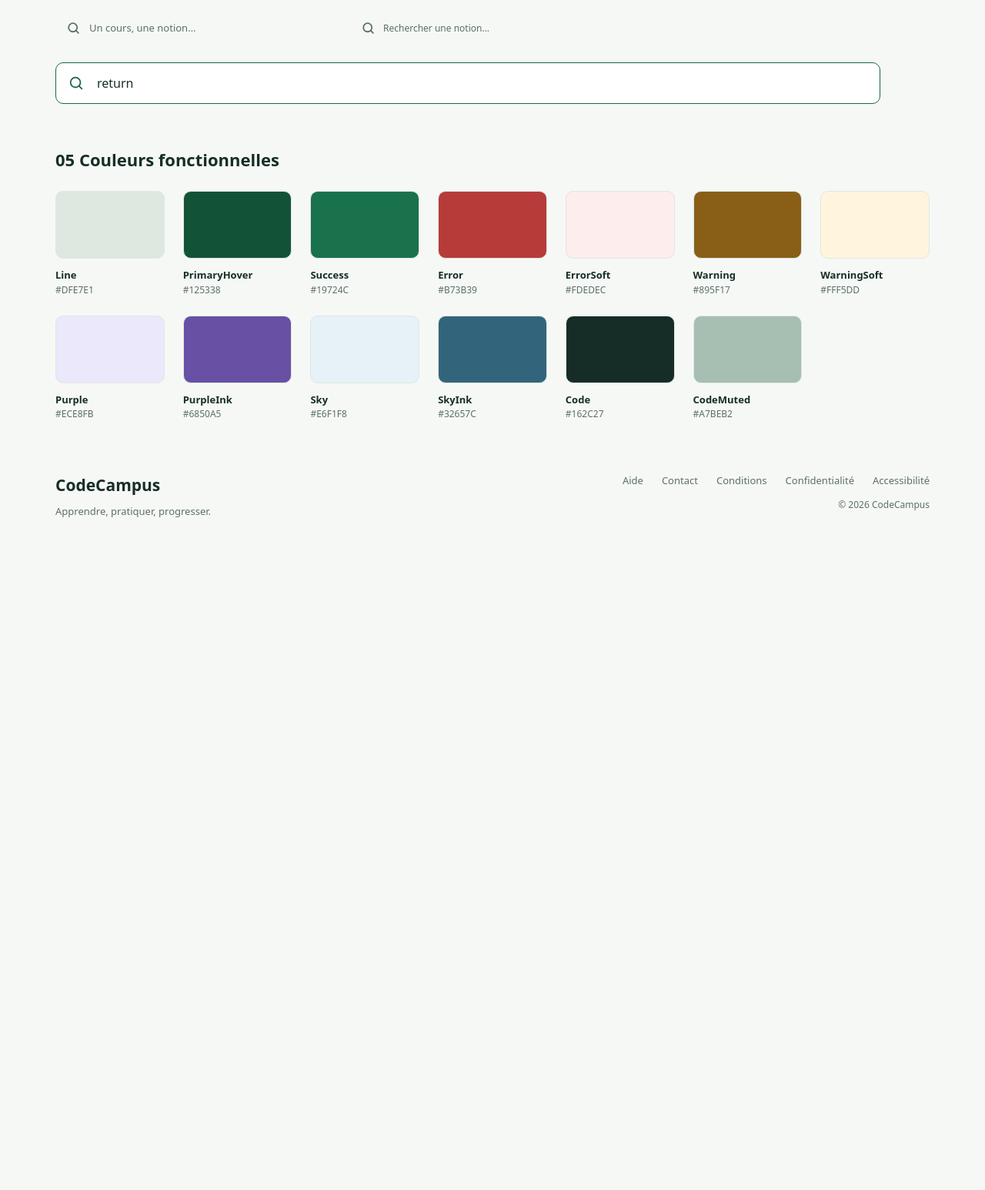
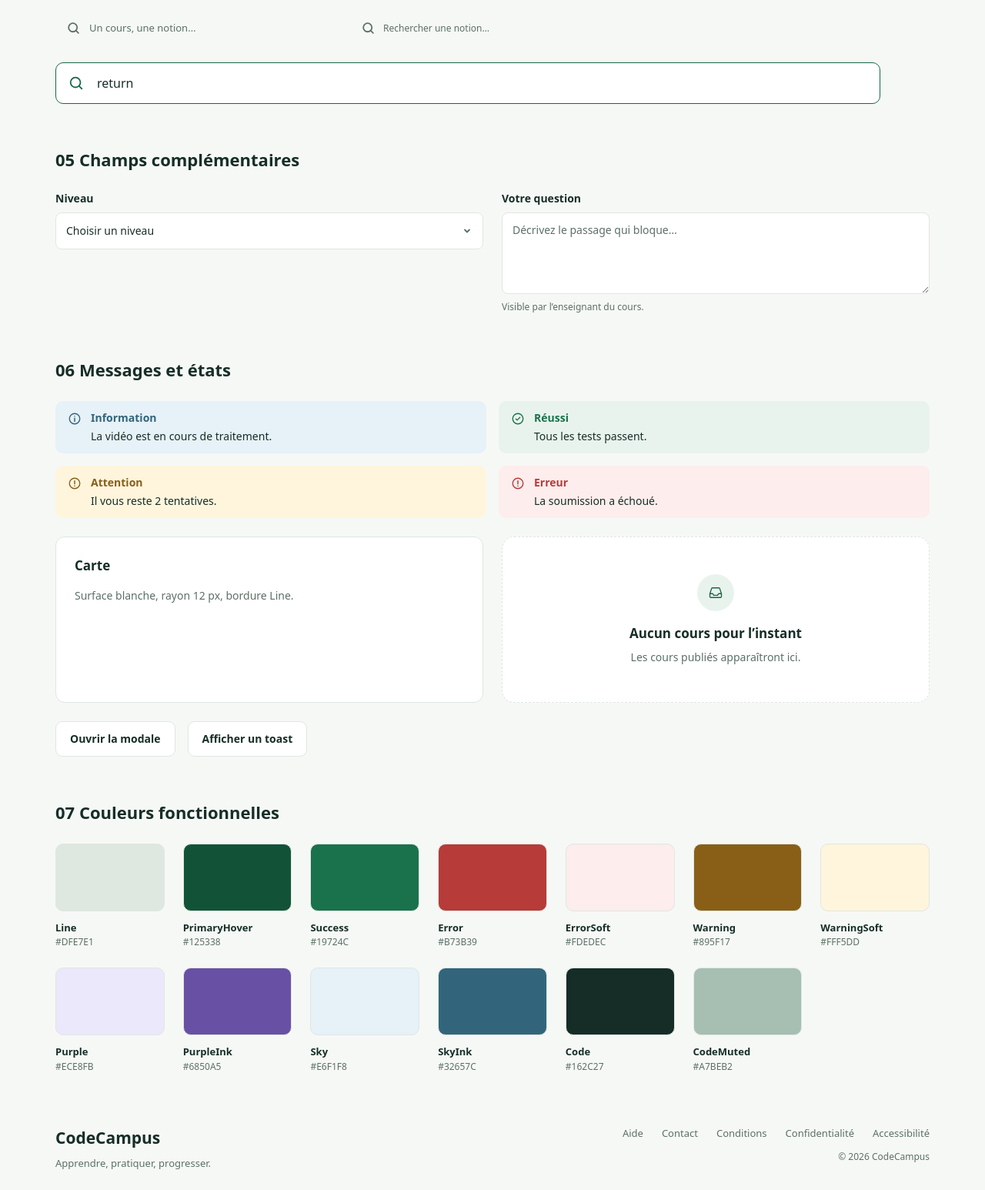
Before and after one commit to lucaszebre/ANNUALPROJECT-IWJ3, a Laravel app: page /design-system in a window 1280 px wide. Shown: the part 1323-2869 px from the top of the page at 77% size. Before the commit the page ends 1995 px from the top, so only its background shows below. Run offline with Laravel 12, Linux system fonts and the light colour scheme; style sheets or scripts are compiled from the project's sources; parts of the project's set-up code (start-up, migrations or seed data) failed here and were passed over; some libraries are stand-ins or nearby versions.

Commit message:
feat(ui): show every component on the design system page
Add the select, textarea, alerts, card, empty state, modal and toast to
/design-system, and place the toast stack in the layout.

```diff
--- a/resources/views/components/layouts/app.blade.php
+++ b/resources/views/components/layouts/app.blade.php
@@ -25,6 +25,8 @@
 
     <x-footer />
 
+    <x-toast />
+
     @livewireScripts
 </body>
 </html>
--- a/resources/views/design-system.blade.php
+++ b/resources/views/design-system.blade.php
@@ -67,7 +67,45 @@
         </section>
 
         <section class="flex flex-col gap-6">
-            <h2 class="text-title-sm">05 Couleurs fonctionnelles</h2>
+            <h2 class="text-title-sm">05 Champs complémentaires</h2>
+            <div class="grid max-w-[1160px] gap-6 lg:grid-cols-2">
+                <x-select name="ds_level" label="Niveau" placeholder="Choisir un niveau" :options="['beginner' => 'Débutant', 'intermediate' => 'Intermédiaire']" />
+                <x-textarea name="ds_question" label="Votre question" placeholder="Décrivez le passage qui bloque…" hint="Visible par l’enseignant du cours." />
+            </div>
+        </section>
+
+        <section class="flex flex-col gap-6">
+            <h2 class="text-title-sm">06 Messages et états</h2>
+            <div class="grid max-w-[1160px] gap-4 lg:grid-cols-2">
+                <x-alert type="info" title="Information">La vidéo est en cours de traitement.</x-alert>
+                <x-alert type="success" title="Réussi">Tous les tests passent.</x-alert>
+                <x-alert type="warning" title="Attention">Il vous reste 2 tentatives.</x-alert>
+                <x-alert type="error" title="Erreur">La soumission a échoué.</x-alert>
+            </div>
+            <div class="grid max-w-[1160px] gap-6 lg:grid-cols-2">
+                <x-card title="Carte">
+                    <p class="text-sm text-muted">Surface blanche, rayon 12 px, bordure Line.</p>
+                </x-card>
+                <x-empty-state title="Aucun cours pour l’instant">
+                    Les cours publiés apparaîtront ici.
+                </x-empty-state>
+            </div>
+            {{-- x-data: Alpine only runs x-on inside a component. --}}
+            <div x-data class="flex flex-wrap gap-4">
+                <x-button type="button" variant="secondary" x-on:click="$dispatch('open-modal', 'ds-modal')">Ouvrir la modale</x-button>
+                <x-button type="button" variant="secondary" x-on:click="$dispatch('toast', { type: 'success', message: 'Cours enregistré.' })">Afficher un toast</x-button>
+            </div>
+            <x-modal name="ds-modal" title="Supprimer la leçon ?">
+                La leçon et ses commentaires seront supprimés.
+                <x-slot:footer>
+                    <x-button type="button" variant="ghost" x-on:click="$dispatch('close-modal', 'ds-modal')">Annuler</x-button>
+                    <x-button type="button">Supprimer</x-button>
+                </x-slot:footer>
+            </x-modal>
+        </section>
+
+        <section class="flex flex-col gap-6">
+            <h2 class="text-title-sm">07 Couleurs fonctionnelles</h2>
             <div class="grid grid-cols-2 gap-6 sm:grid-cols-4 lg:grid-cols-7">
                 @foreach ($functional as $name => $hex)
                     <div>
```
